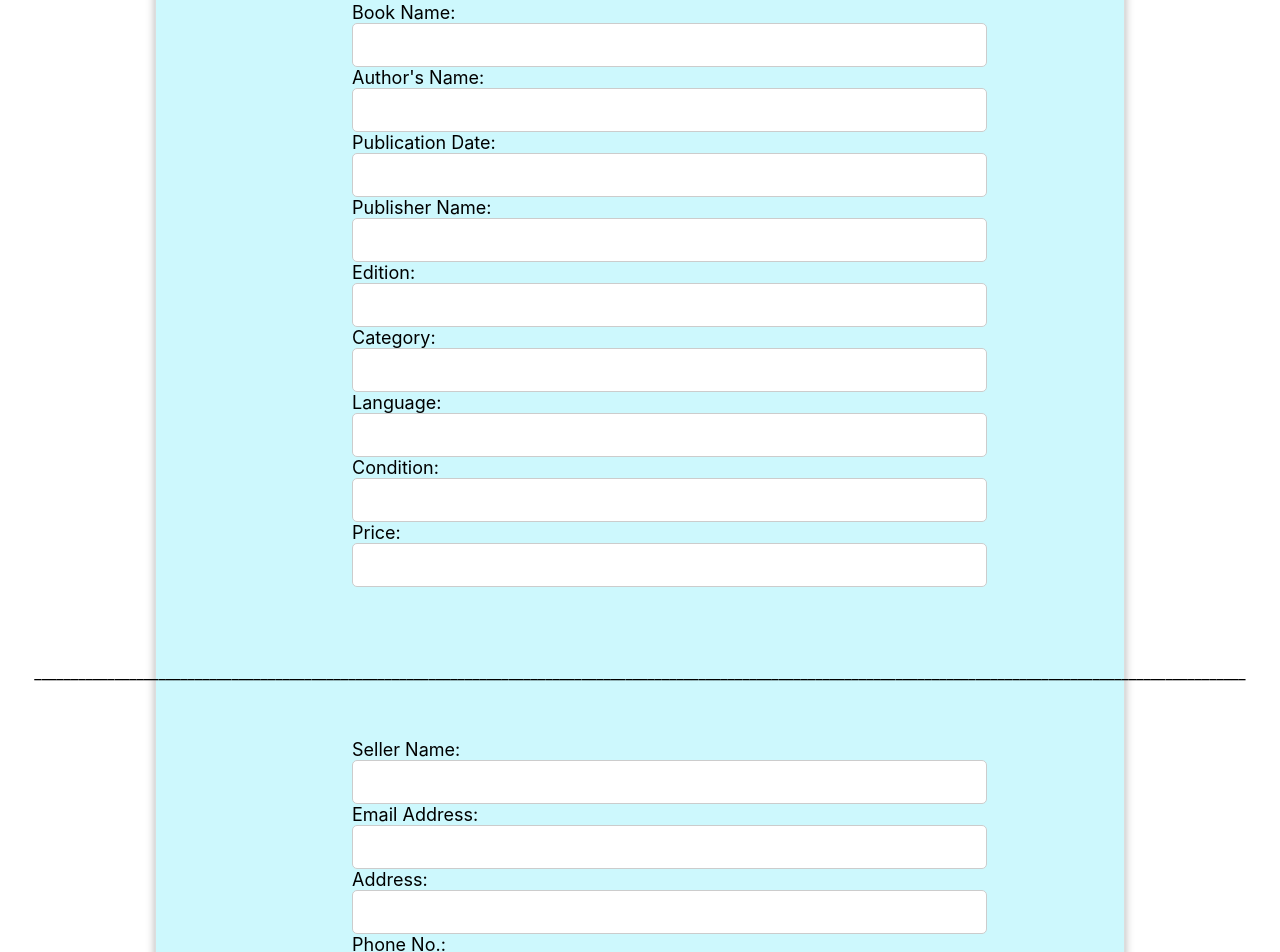
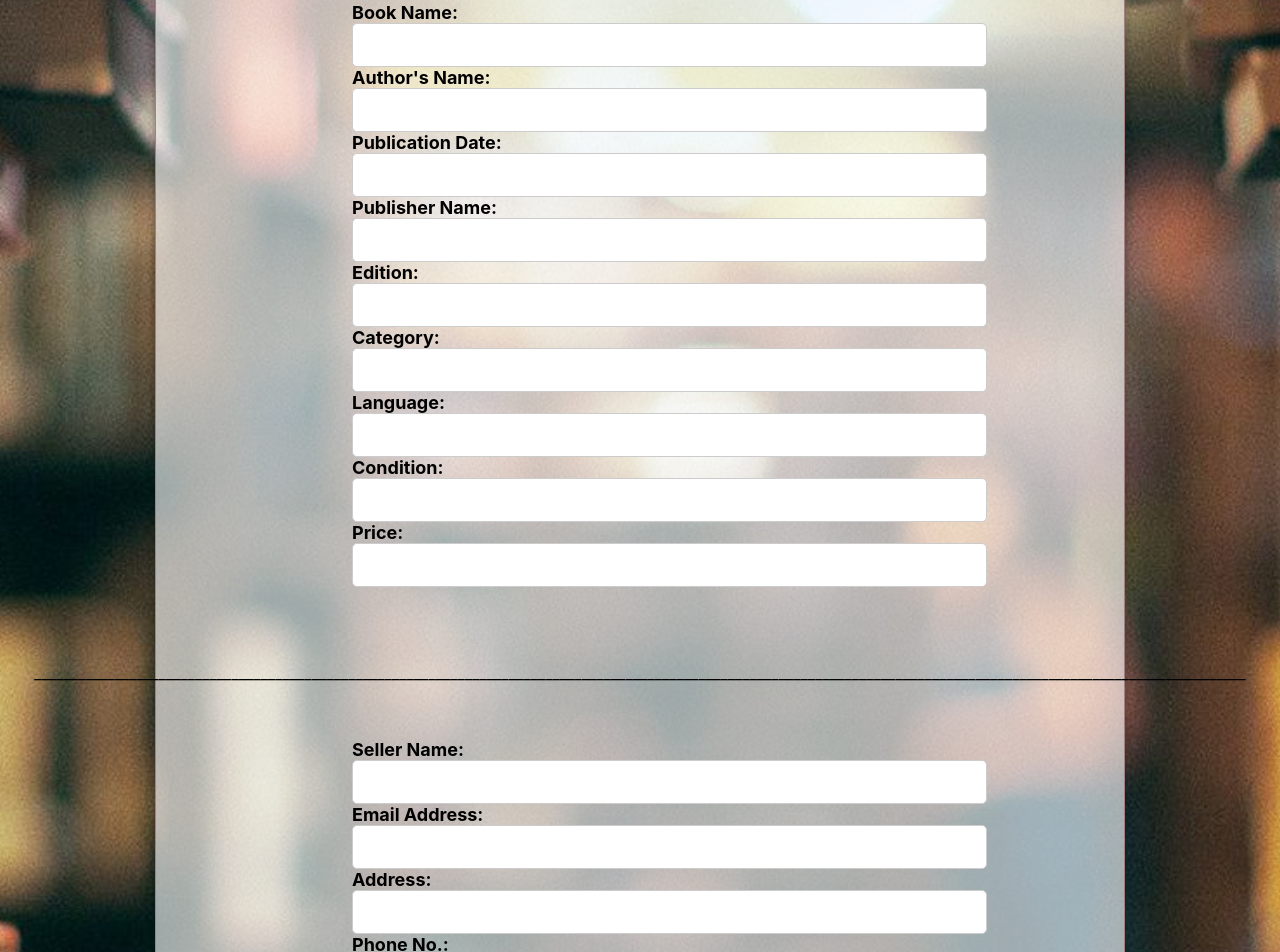
Before and after one commit to Margin22/frontend, a React (Create React App) app: page /postyourbook in a window 1280 px wide. Shown: the part 300-1252 px from the top of the page. Built offline with nearby package versions, Linux system fonts and the light colour scheme.

Commit message:
fourth commit

```diff
--- a/src/Components/HomePage/HomePage.jsx
+++ b/src/Components/HomePage/HomePage.jsx
@@ -4,14 +4,10 @@ import web_icon from '../Assets/web logo1.jpg'; // Ensure correct relative path
 import {useLocation, useNavigate } from 'react-router-dom'; // Importing useNavigate
 import book_icon from '../Assets/book.jpg';
 export const HomePage = () => {
-  const [showCategories, setShowCategories] = useState(false);
   const [showSidebar, setShowSidebar] = useState(false);
   const location = useLocation();
   const navigate = useNavigate(); // Initialize useNavigate
   const { price, date, name, Category } = location.state || {};
-  const toggleCategories = () => {
-    setShowCategories(!showCategories);
-  };
 
   const toggleSidebar = () => {
     setShowSidebar(!showSidebar);
@@ -37,12 +33,11 @@ export const HomePage = () => {
         <button onClick={toggleSidebar} className="bars-icon">☰</button>
         <div className="search-container">
           <input type="text" className="search-bar" placeholder="Search for books" />
-          <button onClick={toggleCategories} className="category-button">Show Books Categories</button>
         </div>
       </header>
       <main className="book-list">
         <h2 className="book-list-title">Available Books</h2>
-        <div className="book-items-container">
+        <div className="book-items-container2">
           {[...Array(10)].map((_, index) => (
             <div key={index} className="book-item">
               <div className="book-image"> <img src={book_icon} alt='book'/></div>
@@ -64,22 +59,6 @@ export const HomePage = () => {
           <button onClick={handleYourPostingsClick}>Your Postings</button>
         </aside>
       )}
-
-      {/* Dropdown menu for categories with slide-in effect */}
-      {showCategories && (
-        <div className={`dropdown-menu ${showCategories ? 'slide-in' : ''}`}>
-          <button>Computer and Technology</button>
-          <button>History</button>
-          <button>Physics</button>
-          <button>Chemistry</button>
-          <button>Biology</button>
-          <button>Math</button>
-          <button>Encyclopedias</button>
-          <button>Business</button>
-          <button>Law</button>
-          <button>Travel</button>
-        </div>
-      )}
     </div>
   );
 };
--- a/src/Components/PostYourBook/PostYourBook.css
+++ b/src/Components/PostYourBook/PostYourBook.css
@@ -1,3 +1,12 @@
+.background {
+  background-image: url('../Assets/bground3.jpg'); /* Replace with your image path */
+  background-size: cover; /* This makes the image cover the entire div */
+  background-position: center; /* Center the image */
+  min-height: 100vh; /* Ensures it covers the full height of the viewport */
+  display: flex;
+  justify-content: center;
+  align-items: center;
+}
 .Post-container {
     display: flex;
     flex-direction: column;
@@ -7,9 +16,9 @@
     height: 170vh;
     margin: 0 auto;
     padding: 100px;
-    border: 1px solid #ddd;
+    border: 1px solid #a08080;
     border-radius: 8px;
-    background-color: #cdf8fd;
+    background-color: #ffffff9f;
     box-shadow: 0px 4px 10px rgba(0, 0, 0, 0.3);
 }
 
--- a/src/Components/PostYourBook/PostYourBook.jsx
+++ b/src/Components/PostYourBook/PostYourBook.jsx
@@ -49,29 +49,30 @@ export const PostYourBook = () => {
     };
 
     return (
-        <div className="Post-container">
-            <h2>Post your Book</h2>
+        <div className="background">
+             <div className="Post-container">
+                     <h2>Post your Book</h2>
             <div className="PostYourBook-info1">
                 <br></br>
                 <img src={book_icon} alt="book"/>
                 <br></br>
-                <p>Book Name:</p>
+                <p><b>Book Name:</b></p>
                 <input type='text' name="bookName" value={bookInfo.bookName} onChange={handleChange} />
-                <p>Author's Name:</p>
+                <p><b>Author's Name:</b></p>
                 <input type='text' name="authorName" value={bookInfo.authorName} onChange={handleChange} />
-                <p>Publication Date:</p>
+                <p><b>Publication Date:</b></p>
                 <input type='text' name="publicationDate" value={bookInfo.publicationDate} onChange={handleChange} />
-                <p>Publisher Name:</p>
+                <p><b>Publisher Name:</b></p>
                 <input type='text' name="publisherName" value={bookInfo.publisherName} onChange={handleChange} />
-                <p>Edition:</p>
+                <p><b>Edition:</b></p>
                 <input type='text' name="edition" value={bookInfo.edition} onChange={handleChange} />
-                <p>Category:</p>
+                <p><b>Category:</b></p>
                 <input type='text' name="Category" value={bookInfo.Category} onChange={handleChange} />
-                <p>Language:</p>
+                <p><b>Language:</b></p>
                 <input type='text' name="language" value={bookInfo.language} onChange={handleChange} />
-                <p>Condition:</p>
+                <p><b>Condition:</b></p>
                 <input type='text' name="condition" value={bookInfo.condition} onChange={handleChange} />
-                <p>Price:</p>
+                <p><b>Price:</b></p>
                 <input type='text' name="price" value={bookInfo.price} onChange={handleChange} />
             </div>
             <br></br>
@@ -80,19 +81,20 @@ export const PostYourBook = () => {
             <br></br>
             <br></br>
             <div className='PostYourBook-info2'>
-                <p>Seller Name:</p>
+                <p><b>Seller Name:</b></p>
                 <input type='text' name="sellerName" value={bookInfo.sellerName} onChange={handleChange} />
-                <p>Email Address:</p>
+                <p><b>Email Address:</b></p>
                 <input type='text' name="email" value={bookInfo.email} onChange={handleChange} />
-                <p>Address:</p>
+                <p><b>Address:</b></p>
                 <input type='text' name="address" value={bookInfo.address} onChange={handleChange} />
-                <p>Phone No.:</p>
+                <p><b>Phone No.:</b></p>
                 <input type='text' name="phone" value={bookInfo.phone} onChange={handleChange} />
-                <p>Deliverable? (yes/no):</p>
+                <p><b>Deliverable? (yes/no):</b></p>
                 <input type='text' name="deliverable" value={bookInfo.deliverable} onChange={handleChange} />
             </div>
 
             <button onClick={handlePost} className="post-button">Post</button>
         </div>
+    </div>
     );
 };
--- a/src/Components/Profile/ProfilePage.css
+++ b/src/Components/Profile/ProfilePage.css
@@ -1,3 +1,12 @@
+.Background {
+  position: fixed;
+  top: 0;
+  left: 0;
+  right: 0;
+  bottom: 0;
+  background-image: url("../Assets/bground3.jpg");
+  z-index: -1;
+}
 .profile-container {
   display: flex;
   flex-direction: column;
@@ -9,7 +18,7 @@
   padding: 100px;
   border: 1px solid #ddd;
   border-radius: 8px;
-  background-color: #cdf8fd;
+  background-color: #ffffff9f;
   box-shadow: 0px 4px 10px rgba(0, 0, 0, 0.4); /* Optional: Add a subtle shadow */
 }
 
--- a/src/Components/Profile/ProfilePage.jsx
+++ b/src/Components/Profile/ProfilePage.jsx
@@ -9,18 +9,17 @@ export const ProfilePage = () => {
     const { username, email, password } = location.state || {};
 
     return (
+        <div className="Background">
         <div className="profile-container">
             <h2>User Profile</h2>
             <div className="profile-info">
-                <p>Username:</p>
+                <p><b>Username:</b></p>
                 <input type='text' value={username} disabled />
-                <p>Email:</p>
+                <p><b>Email:</b></p>
                 <input type='text' value={email} disabled />
-                <p>Password:</p>
-                <input type='text' value={password} disabled />
                 </div>
             <button onClick={() => navigate('/home')} className="back-button">Back to Home</button>
         </div>
-
+        </div>
     );
 };
--- a/src/Components/YourPostings/YourPostings.css
+++ b/src/Components/YourPostings/YourPostings.css
@@ -1,11 +1,25 @@
+.Background2 {
+    background-image: url("../Assets/bground3.jpg");
+    background-size: cover;
+    background-position: center;
+    min-height: 100vh; /* Full height of the viewport to allow scrolling */
+    display: flex;
+    justify-content: center;
+    padding: 20px; /* Adds padding for better spacing */
+}
 .book-items-container {
     display: flex;
-    flex-direction: column; /* Stack book items vertically */
+    flex-direction: column;
     align-items: center;
-    width: 70%; /* Full width for responsive design */
-    gap: 10px; /* Space between each book item */
-    margin-top: 20px;
+    width: 70%;
+    padding: 40px; /* Adds more internal spacing */
+    margin: 50px auto; /* Centers container and reduces the margin to free up space */
+    background-color: #ffffff9d;
+    border-radius: 10px; /* Optional: Adds rounded corners */
+    max-height: 90vh; /* Optional: Limits the height for internal scrolling */
+    overflow-y: auto; /* Allows scrolling if content exceeds the container height */
 }
+
 
 .book-item {
     display: flex;
--- a/src/Components/YourPostings/YourPostings.jsx
+++ b/src/Components/YourPostings/YourPostings.jsx
@@ -8,20 +8,21 @@ export const YourPostings = () => {
 const { price, date, name, Category } = location.state || {};
 
 return (
-
+<div className="Background2">
 <div className="book-items-container">
+<h2>Your Postings</h2>
   {[...Array(10)].map((_, index) => (
     <div key={index} className="book-item">
       <div className="book-image"> <img src={book_icon} alt='book'/></div>
       <div className="book-description"><label>Posted Date:</label> <input type='text' value={date} disabled />
-      <label>Book Name:</label> <input type='text' value={name} disabled />
-      <label>Price:</label> <input type='text' value={price} disabled />
-      <label>Book Category:</label> <input type= 'text' value={Category} disabled />
+      <label><b>Book Name:</b></label> <input type='text' value={name} disabled />
+      <label><b>Price:</b></label> <input type='text' value={price} disabled />
+      <label><b>Book Category:</b></label> <input type= 'text' value={Category} disabled />
       </div>
     </div>
   ) )}
   <button onClick={() => navigate('/home')} className="back-button">Back to Home</button>
 </div>
-
+</div>
 )
 }
```
Also changed, not shown: src/Components/HomePage/HomePage.css (+8 -36 lines), src/Components/Assets/bckgrnd2.jpg (deleted), src/Components/Assets/bground3.jpg (added).
